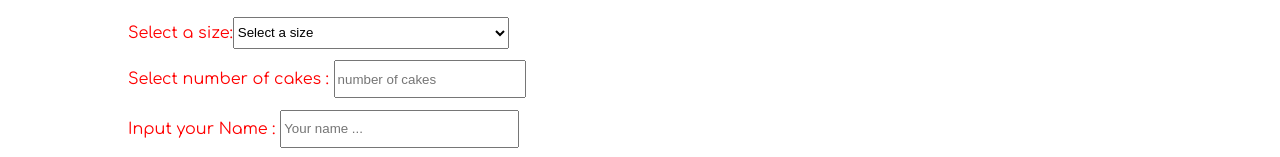
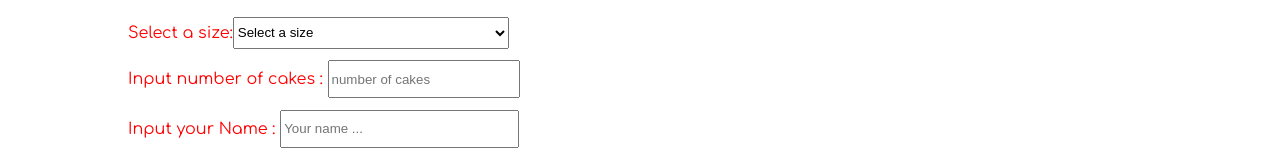
Before and after one commit to MICHAELMUNAVU83/trance-cake-house, a React (Create React App) app: page /order/1 in a window 1280 px wide. Shown: the part 754-911 px from the top of the page. Built offline with nearby package versions, Linux system fonts and the light colour scheme; a web font is replaced by a local one.

Commit message:
Final fut

```diff
--- a/src/pages/OrderDetails.jsx
+++ b/src/pages/OrderDetails.jsx
@@ -222,7 +222,7 @@ function OrderDetails() {
             </select>
           </div>
           <div className="pick-number">
-            <span>Select number of cakes : </span>
+            <span>Input number of cakes : </span>
             <input
               value={numberofCakes}
               type="number"
```
